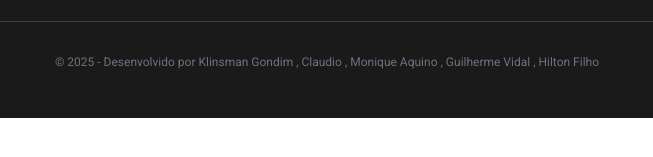
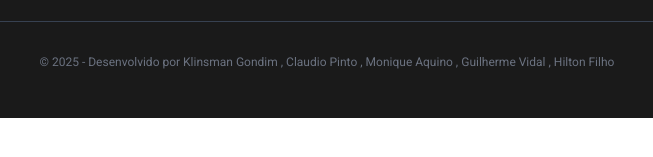
Before and after one commit to GeovaneKlinsman/Digital_Store_E-commerce, a plain HTML site: page index.html in a window 1280 px wide. Shown: the part 251-408 px from the top of the page, 313-966 px from the left. Drawn offline with nearby package versions, Linux system fonts and the light colour scheme.

Commit message:
atualizando informacoes do claudio

```diff
--- a/index.html
+++ b/index.html
@@ -131,11 +131,11 @@
           Klinsman Gondim </a
         >,
         <a
-          href="https://www.instagram.com/klinsmangondim"
+          href="https://www.instagram.com/claudio_rp_tech"
           target="_blank"
           class="hover:text-white no-underline"
         >
-          Claudio </a
+          Claudio Pinto </a
         >,
         <a
           href="https://www.instagram.com/moniquebaquino"
```
